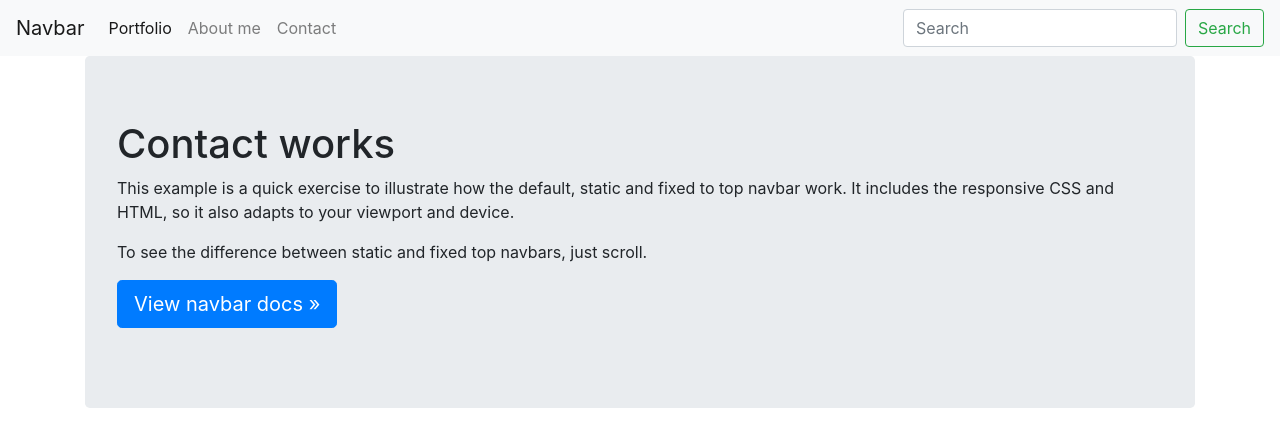
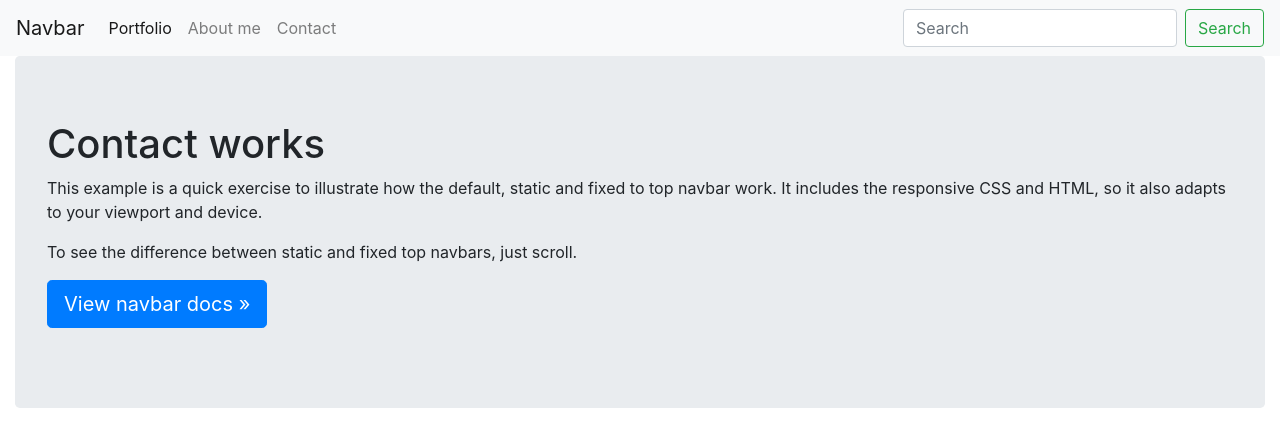
Before and after one commit to sebspringer/sspringer, an Angular app in the folder sspringer/: page /contact in a window 1280 px wide. Shown: the top 446 px of the page. Built offline with nearby package versions, Linux system fonts and the light colour scheme.

Commit message:
fix pages container

```diff
--- a/sspringer/src/app/about/about.component.html
+++ b/sspringer/src/app/about/about.component.html
@@ -1,5 +1,4 @@
 <div class="container-fluid">
-  <div class="container">
     <div class="jumbotron">
       <h1>About works</h1>
       <p>This example is a quick exercise to illustrate how the default, static and fixed to top navbar work. It includes the responsive CSS and HTML, so it also adapts to your viewport and device.</p>
@@ -8,5 +7,4 @@
         <a class="btn btn-lg btn-primary" href="../../components/#navbar" role="button">View navbar docs &raquo;</a>
       </p>
     </div>
-  </div>
 </div>
--- a/sspringer/src/app/contact/contact.component.html
+++ b/sspringer/src/app/contact/contact.component.html
@@ -1,5 +1,4 @@
 <div class="container-fluid">
-  <div class="container">
     <div class="jumbotron">
       <h1>Contact works</h1>
       <p>This example is a quick exercise to illustrate how the default, static and fixed to top navbar work. It includes the responsive CSS and HTML, so it also adapts to your viewport and device.</p>
@@ -8,5 +7,4 @@
         <a class="btn btn-lg btn-primary" href="../../components/#navbar" role="button">View navbar docs &raquo;</a>
       </p>
     </div>
-  </div>
 </div>
--- a/sspringer/src/app/nav/nav.component.html
+++ b/sspringer/src/app/nav/nav.component.html
@@ -3,7 +3,6 @@
     <button class="navbar-toggler" type="button" data-toggle="collapse" data-target="#navbarTogglerDemo02" aria-controls="navbarTogglerDemo02" aria-expanded="false" aria-label="Toggle navigation">
       <span class="navbar-toggler-icon"></span>
     </button>
-
     <div class="collapse navbar-collapse" id="navbarTogglerDemo02">
       <ul class="navbar-nav mr-auto mt-2 mt-lg-0">
         <li class="nav-item active">
```
